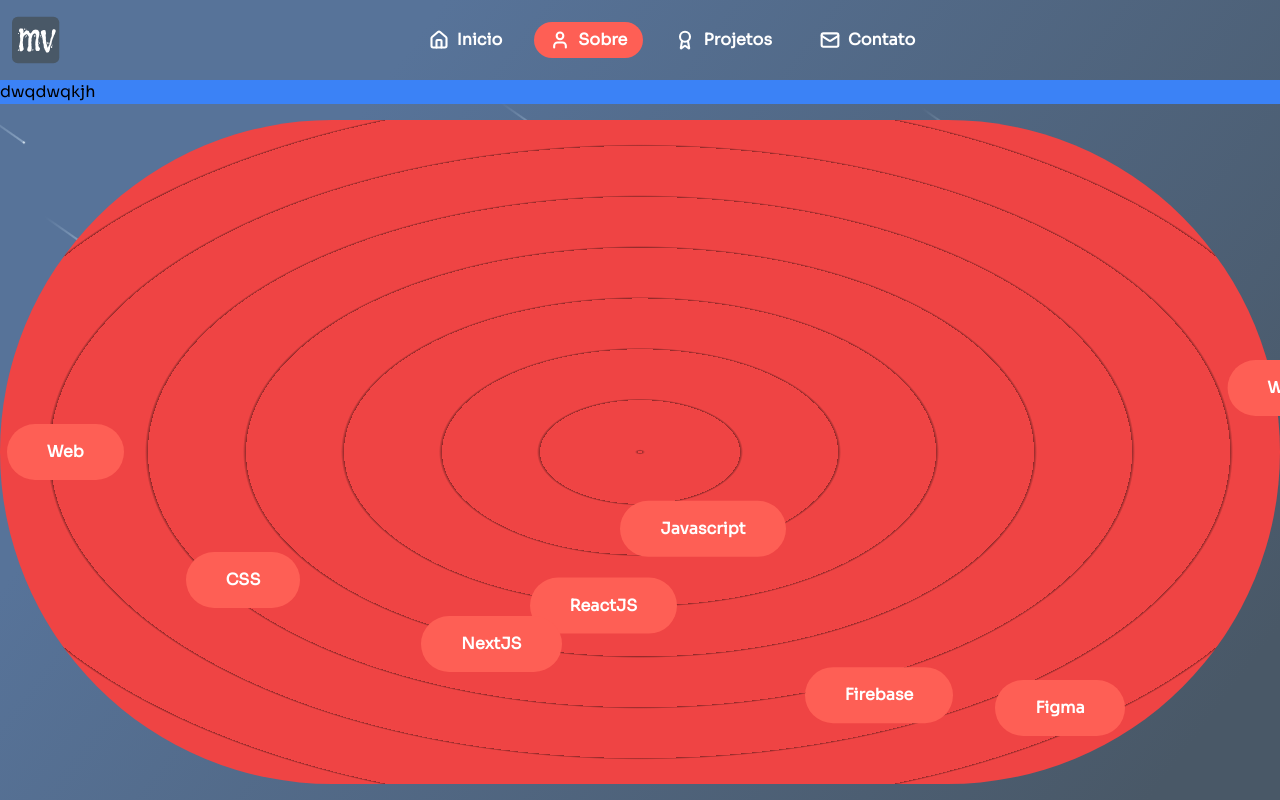
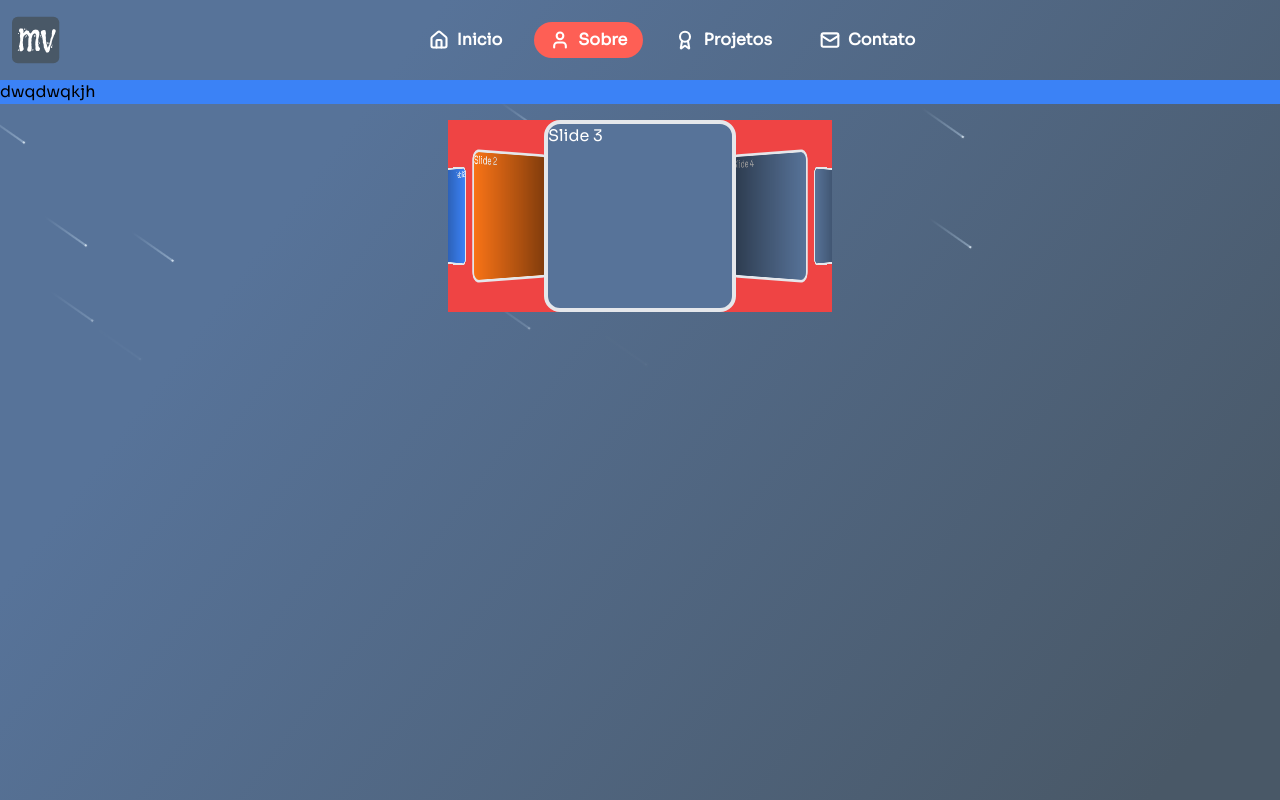
Before and after one commit to markinascimento/portifolio, a Next.js app: page /about in a window 1280 px wide. Built offline with nearby package versions, Linux system fonts and the light colour scheme.

Commit message:
feat: install swipper lib to transitions animations

```diff
--- a/package.json
+++ b/package.json
@@ -20,6 +20,7 @@
     "react-hook-form": "^7.52.1",
     "react-hot-toast": "^2.4.1",
     "react-query": "^3.39.3",
+    "swiper": "^11.1.9",
     "tailwind-merge": "^2.4.0",
     "zod": "^3.23.8"
   },
--- a/src/components/skills.tsx
+++ b/src/components/skills.tsx
@@ -1,52 +1,46 @@
-"use client";
+// Import Swiper React components
+import { Swiper, SwiperSlide } from 'swiper/react';
 
-import { motion } from "framer-motion";
+// Import Swiper styles
+import 'swiper/css';
+import 'swiper/css/effect-cards';
 
-interface iSkillProps {
-  name: string;
-  y: string;
-  x: string;
-}
+// import required modules
+import { Autoplay, EffectCoverflow } from 'swiper/modules';
 
-const Skill = ({ name, x, y }: iSkillProps) => {
-  return (
-    <motion.div
-      className="flex items-center justify-center rounded-full font-semibold bg-pallet-red text-white
-      px-10 py-4 cursor-pointer"
-      whileHover={{ scale: 1.15 }}
-      initial={{ x: 0, y: 0 }}
-      animate={{ x: x, y: y }}
-      transition={{ duration: 1.5 }}
-    >
-      {name}
-    </motion.div>
-  );
-};
 
 export function Skills() {
   return (
-    <>
-      <div
-        className="w-full  bg-red-500 relative flex items-center justify-center rounded-full
-        bg-circular-light"
+    <div className='w-full h-full'>
+      <Swiper
+        effect={'coverflow'}
+        grabCursor={true}
+        centeredSlides={true}
+        slidesPerView={'auto'}
+        coverflowEffect={{
+          rotate: 30,
+          stretch: 0,
+          depth: 300,
+          modifier: 2,
+          slideShadows: true,
+        }}
+        autoplay={{
+          delay: 2000,
+          disableOnInteraction: false,
+        }}
+        modules={[Autoplay, EffectCoverflow]}
+        className="w-screen max-w-[384px] bg-red-500 mx-auto p-8"
       >
-        <motion.div
-          className="flex items-center justify-center rounded-full font-semibold bg-pallet-red text-white
-          px-10 py-4 cursor-pointer"
-          whileHover={{ scale: 1.15 }}
-        >
-          Web
-        </motion.div>
-
-        <Skill name="HTML" x="-20vw" y="-10vw" />
-        <Skill name="CSS" x="-5vw" y="10vw" />
-        <Skill name="Javascript" x="20vw" y="6vw" />
-        <Skill name="ReactJS" x="0vw" y="12vw" />
-        <Skill name="NextJS" x="-20vw" y="15vw" />
-        <Skill name="Web Design" x="32vw" y="-5vw" />
-        <Skill name="Figma" x="0vw" y="20vw" />
-        <Skill name="Firebase" x="-25vw" y="19vw" />
-      </div>
-    </>
-  );
+        <SwiperSlide className='flex items-center justify-center rounded-2xl text-white bg-blue-500 border-4 max-w-48 min-h-48'>Slide 1</SwiperSlide>
+        <SwiperSlide className='flex items-center justify-center rounded-2xl text-white bg-orange-500 border-4 max-w-48 min-h-48'>Slide 2</SwiperSlide>
+        <SwiperSlide className='flex items-center justify-center rounded-2xl text-white bg-pallet-primary border-4 max-w-48 min-h-48'>Slide 3</SwiperSlide>
+        <SwiperSlide className='flex items-center justify-center rounded-2xl text-white bg-pallet-primary border-4 max-w-48 min-h-48'>Slide 4</SwiperSlide>
+        <SwiperSlide className='flex items-center justify-center rounded-2xl text-white bg-pallet-primary border-4 max-w-48 min-h-48'>Slide 5</SwiperSlide>
+        <SwiperSlide className='flex items-center justify-center rounded-2xl text-white bg-pallet-primary border-4 max-w-48 min-h-48'>Slide 6</SwiperSlide>
+        <SwiperSlide className='flex items-center justify-center rounded-2xl text-white bg-pallet-primary border-4 max-w-48 min-h-48'>Slide 7</SwiperSlide>
+        <SwiperSlide className='flex items-center justify-center rounded-2xl text-white bg-pallet-primary border-4 max-w-48 min-h-48'>Slide 8</SwiperSlide>
+        <SwiperSlide className='flex items-center justify-center rounded-2xl text-white bg-pallet-primary border-4 max-w-48 min-h-48'>Slide 9</SwiperSlide>
+      </Swiper>
+    </div>
+  )
 }
```
Also changed, not shown: 1 other file (tests, documents, lock files or other folders).
